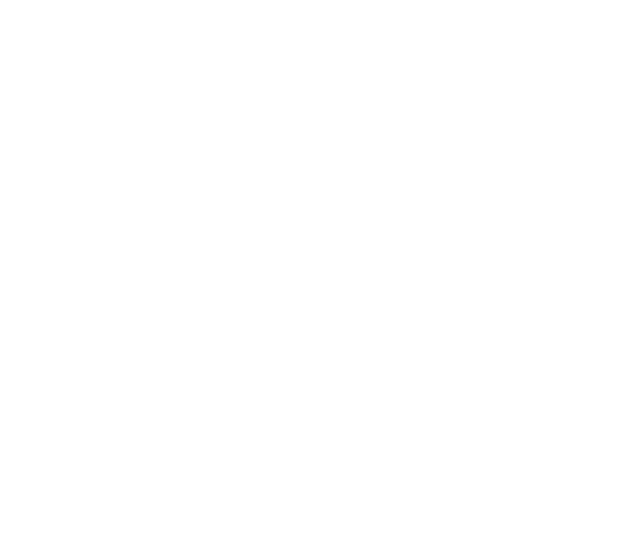
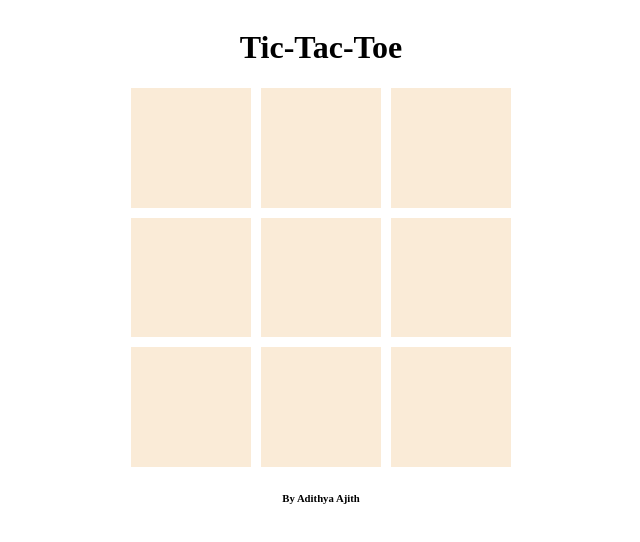
Before and after one commit to adharmic/tic-tac-toe-js, a plain HTML site: page index.html in a window 1280 px wide. Shown: the whole page, without its empty margins (319-959 px from the left). Drawn offline with Linux system fonts and the light colour scheme.

Commit message:
Create front-end with no functionality

```diff
--- a/index.html
+++ b/index.html
@@ -8,6 +8,22 @@
     <script src="./ttt.js" defer></script>
 </head>
 <body>
-
+    <div class="header">
+        <h1>Tic-Tac-Toe</h1>
+    </div>
+    <div class="board-container">
+        <div class="board-square clickable" data-index="1"></div>
+        <div class="board-square clickable" data-index="2"></div>
+        <div class="board-square clickable" data-index="3"></div>
+        <div class="board-square clickable" data-index="4"></div>
+        <div class="board-square clickable" data-index="5"></div>
+        <div class="board-square clickable" data-index="6"></div>
+        <div class="board-square clickable" data-index="7"></div>
+        <div class="board-square clickable" data-index="8"></div>
+        <div class="board-square clickable" data-index="9"></div>
+    </div>
+    <div class="footer">
+        <h6>By Adithya Ajith</h6>
+    </div>
 </body>
 </html>
--- a/style.css
+++ b/style.css
@@ -0,0 +1,35 @@
+html, body {
+    height: 100%;
+}
+
+body {
+    display: flex;
+    flex-direction: column;
+    align-items: center;
+
+}
+
+.board-container {
+    aspect-ratio: 1 / 1;
+    width: 30%;
+    display: grid;
+    gap: 10px;
+    grid-template-columns: 1fr 1fr 1fr;
+    grid-template-rows: 1fr 1fr 1fr;
+}
+
+.board-square {
+    display: flex;
+    align-items: center;
+    justify-content: center;
+    margin: 0;
+    padding: 0;
+    width: 100%;
+    height: 100%;
+    background-color: antiquewhite;
+}
+
+.clickable:hover {
+    cursor: pointer;
+    background-color: rgb(182, 169, 152);
+}
--- a/ttt.js
+++ b/ttt.js
@@ -110,4 +110,8 @@ function createGame() {
     return { takeTurn, getCurrentPlayer, printBoardState };
 }
 
+function displayHandler() {
+
+}
+
 let mainGame = createGame();
```
